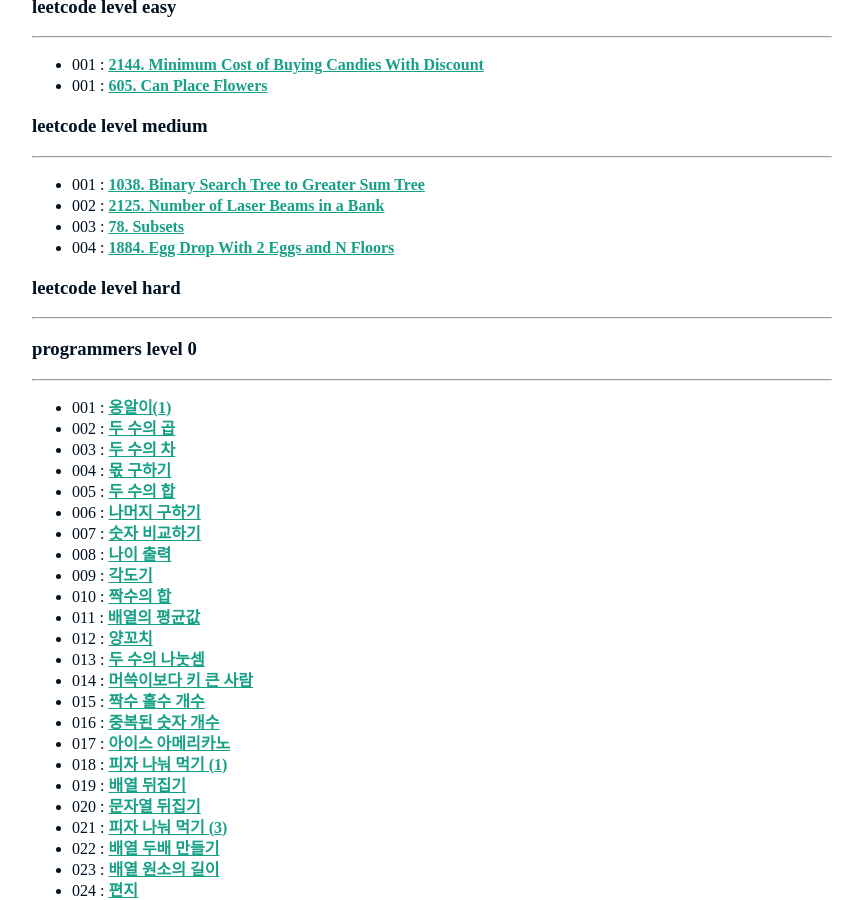
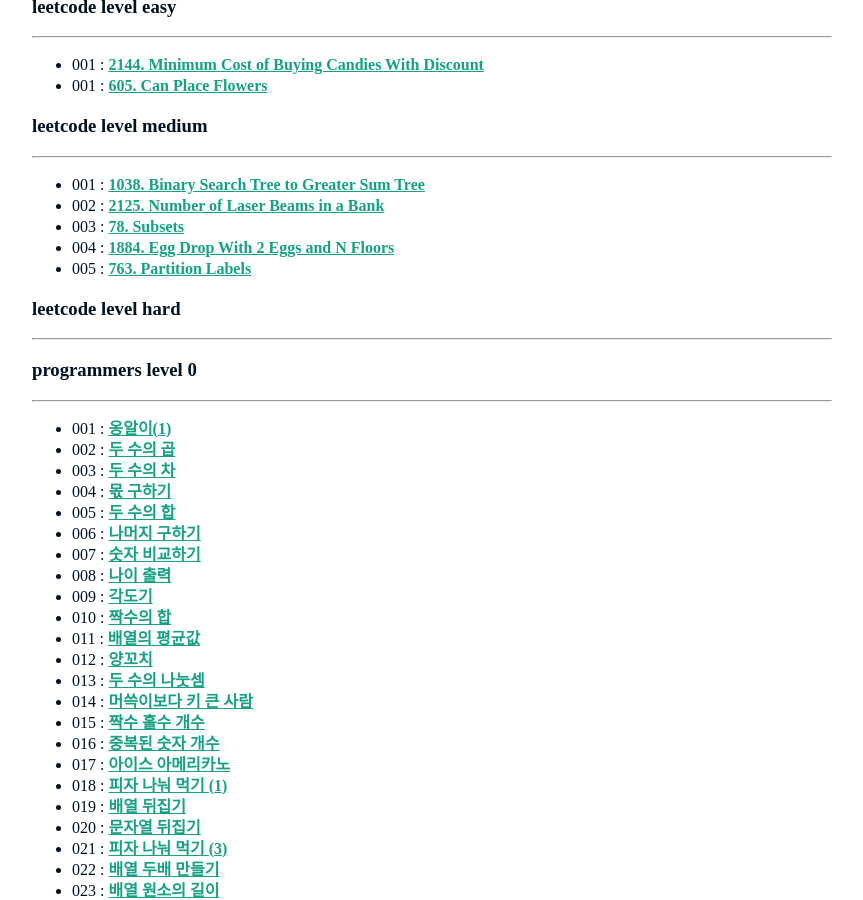
Before and after one commit to nimkoes/portfolio, a Jekyll site: the page built from _posts/2021-04-30-Algorithm-Problem.md, in a window 1280 px wide and 900 px high, scrolled down 364 px. Shown: the whole window, without its empty margins (208-1071 px from the left). Built offline with Jekyll 4.4.1, drawn with Linux system fonts in a browser that asks for light colours.

Commit message:
mod post

```diff
--- a/_posts/2021-04-30-Algorithm-Problem.md
+++ b/_posts/2021-04-30-Algorithm-Problem.md
@@ -27,6 +27,7 @@
 - 002 : [**<u>2125. Number of Laser Beams in a Bank</u>**][link_lc_level_medium_002]
 - 003 : [**<u>78. Subsets</u>**][link_lc_level_medium_003]
 - 004 : [**<u>1884. Egg Drop With 2 Eggs and N Floors</u>**][link_lc_level_medium_004]
+- 005 : [**<u>763. Partition Labels</u>**][link_lc_level_medium_005]
 
 
 ### leetcode level hard
@@ -286,6 +287,7 @@
 [link_lc_level_medium_002]:https://github.com/nimkoes/Algorithm_Solutions/blob/master/src/com/nimkoes/leetcode/medium/Solution_002.java
 [link_lc_level_medium_003]:https://github.com/nimkoes/Algorithm_Solutions/blob/master/src/com/nimkoes/leetcode/medium/Solution_003.java
 [link_lc_level_medium_004]:https://github.com/nimkoes/Algorithm_Solutions/blob/master/src/com/nimkoes/leetcode/medium/Solution_004.java
+[link_lc_level_medium_005]:https://github.com/nimkoes/Algorithm_Solutions/blob/master/src/com/nimkoes/leetcode/medium/Solution_005.java
 
 [link_level_0_001]:https://github.com/nimkoes/Algorithm_Solutions/blob/master/src/com/nimkoes/programmers/level0/Solution_001.java
 [link_level_0_002]:https://github.com/nimkoes/Algorithm_Solutions/blob/master/src/com/nimkoes/programmers/level0/Solution_002.java
```
